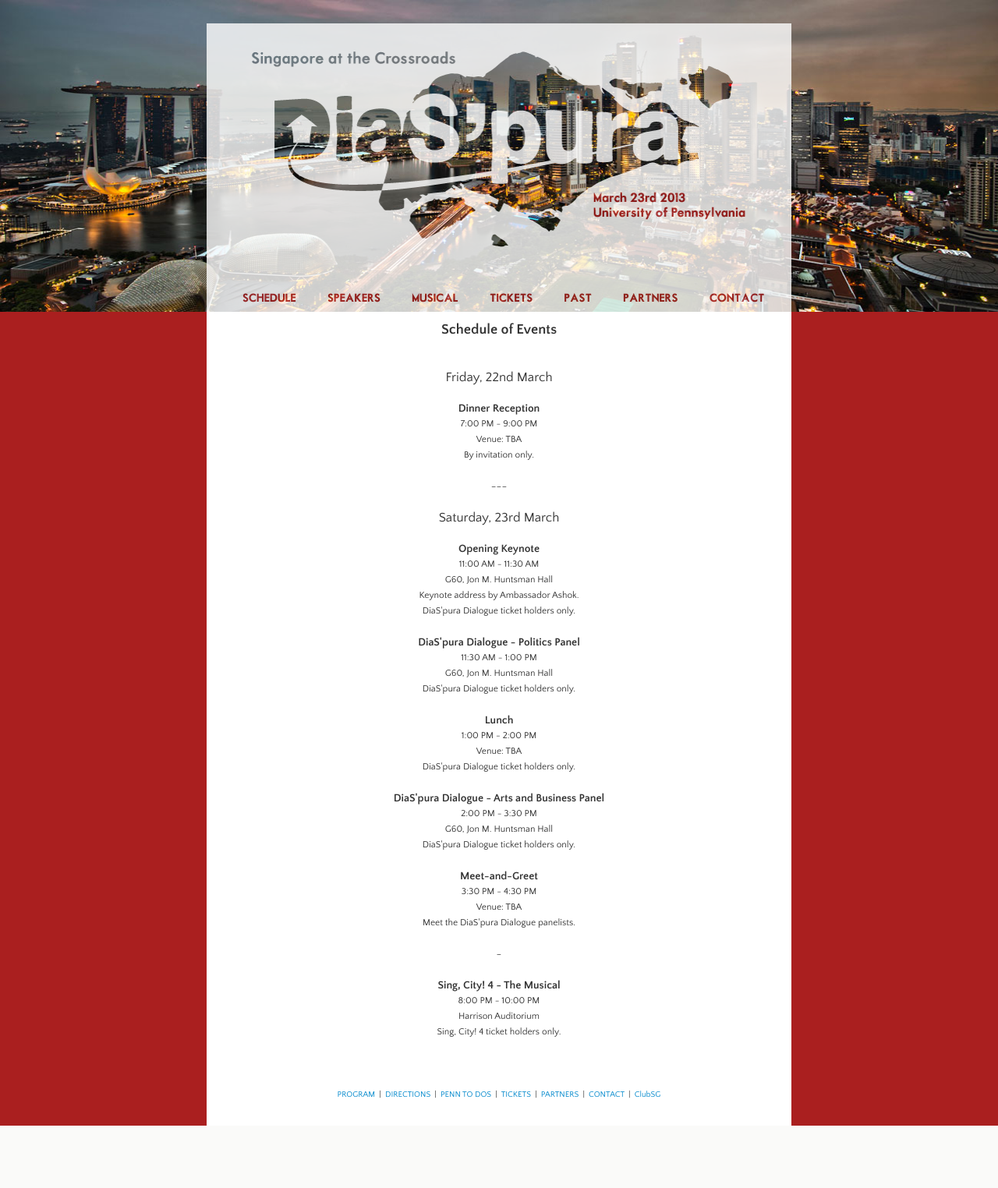
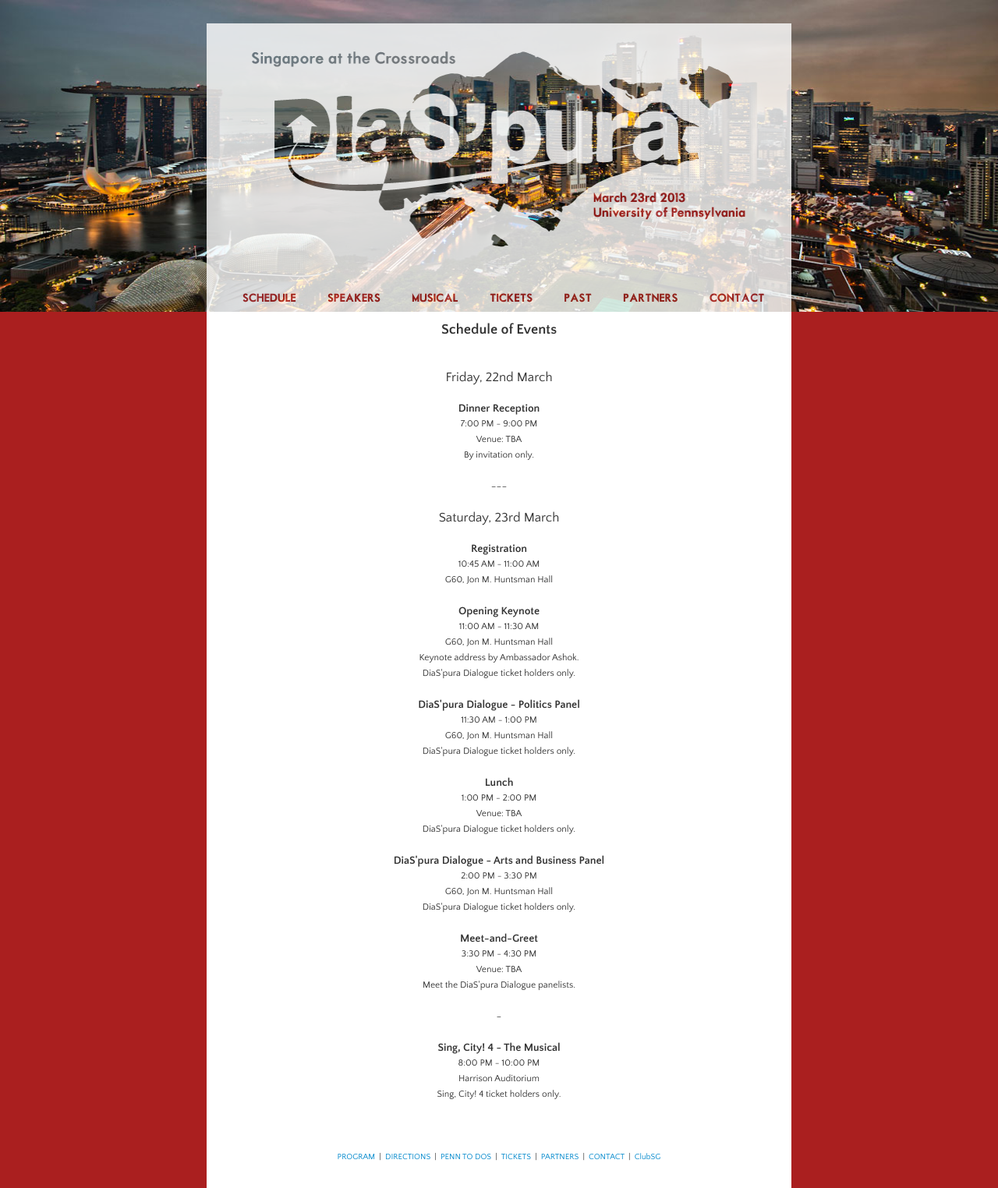
Before and after one commit to jevonyeoh/diaspura, a Rails app: page /schedule in a window 1280 px wide. Shown: the whole page at 78% size. Before the commit the page ends 1444 px from the top, so only its background shows below. Run offline with Rails 7, Linux system fonts and the light colour scheme; style sheets or scripts are compiled from the project's sources; some libraries are stand-ins or nearby versions.

Commit message:
registration

```diff
--- a/app/views/pages/schedule.html.erb
+++ b/app/views/pages/schedule.html.erb
@@ -41,6 +41,15 @@
 
       <div style="font-family: 'Quattrocento Sans', sans-serif; text-align:center; font-size:120%">
         Saturday, 23rd March<br>
+      </div>
+      <br>
+
+      <div style="text-align: center; font-family: 'Quattrocento Sans', sans-serif">
+        <b>Registration</b><br>
+        <div style="font-size:85%">
+          10:45 AM - 11:00 AM<br>
+          G60, Jon M. Huntsman Hall<br>
+        </div>
       </div>
       <br>
 
```
